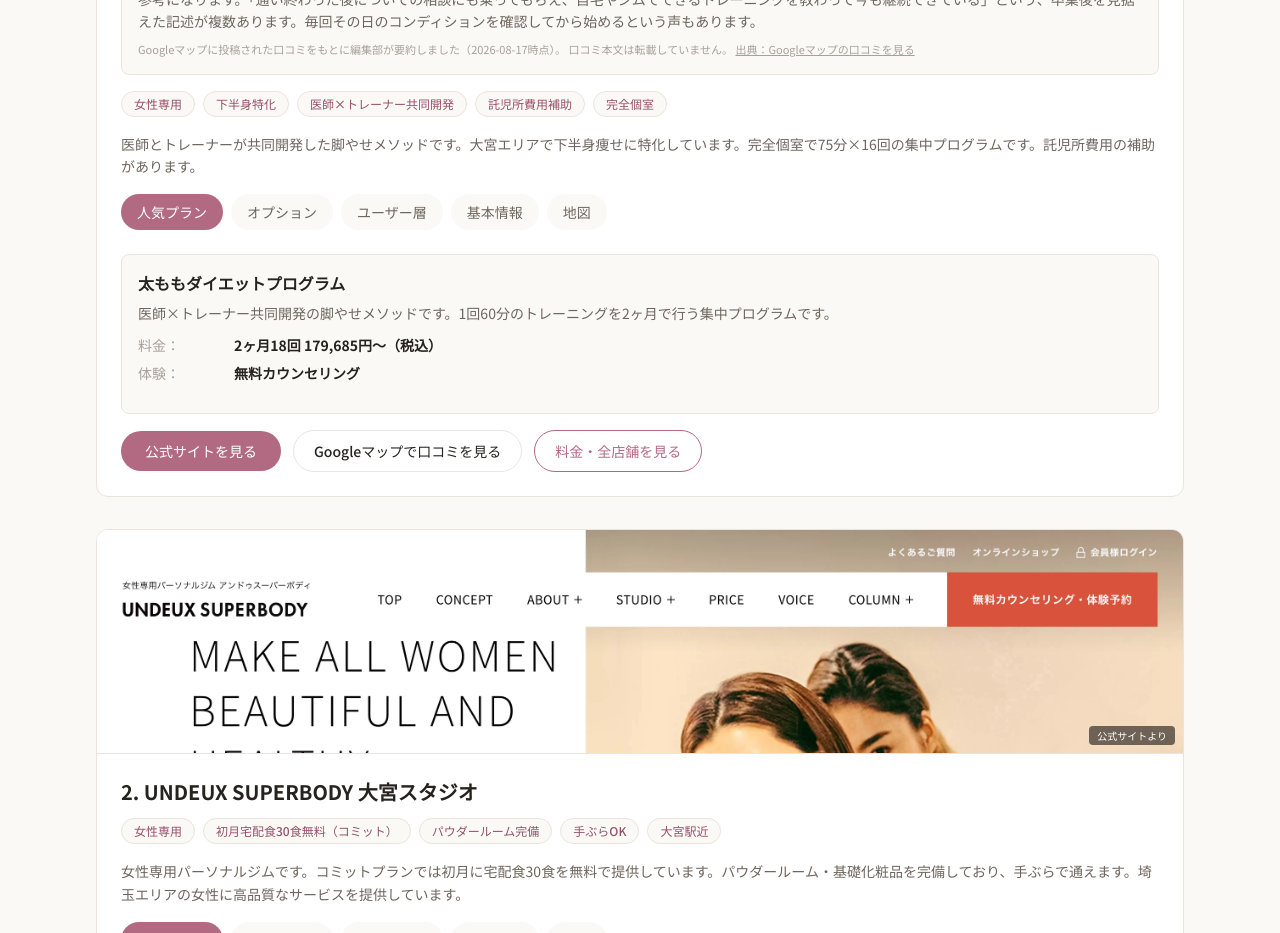
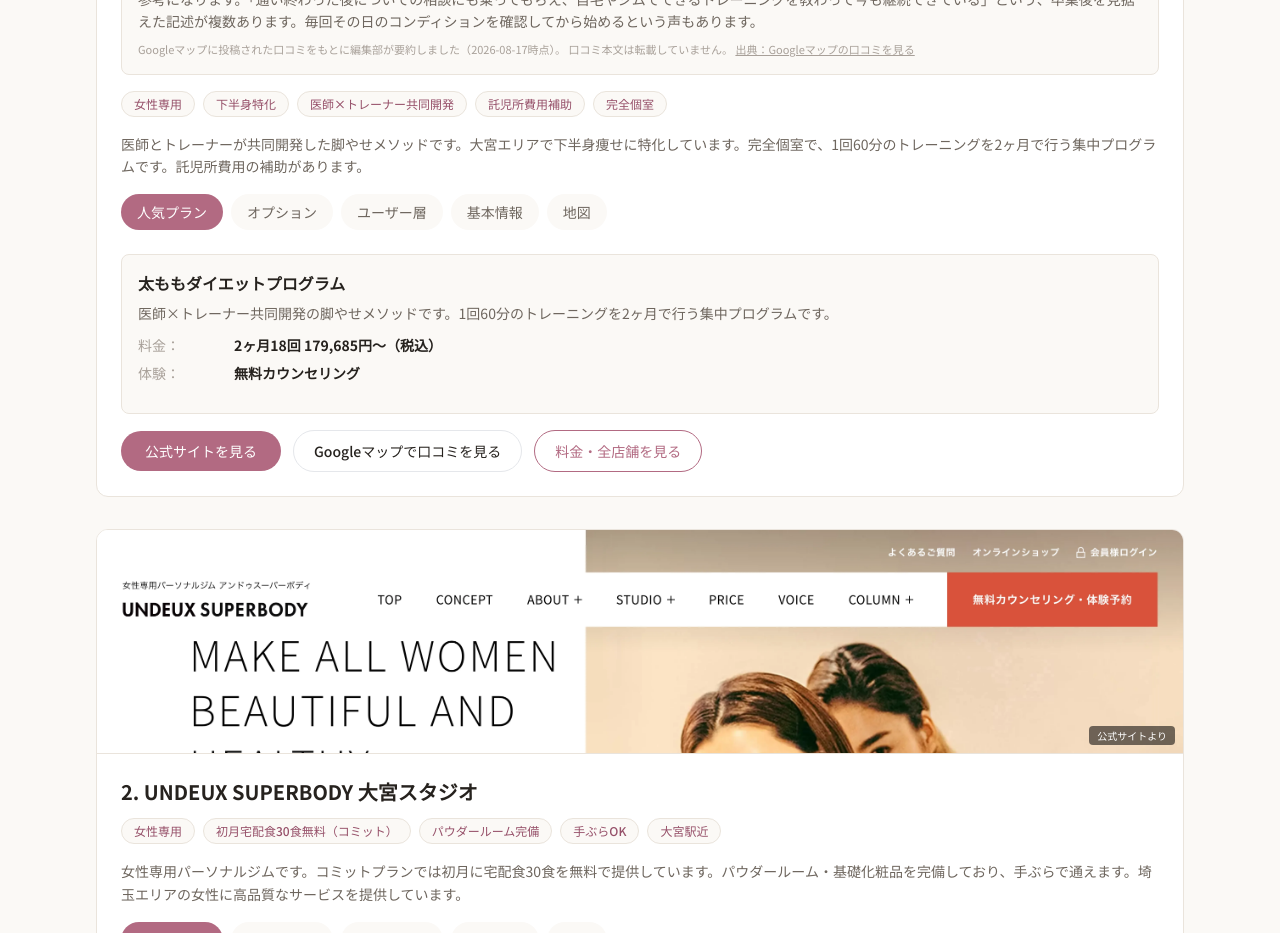
Before and after one commit to webmaster0818/g-personal-gym, a Next.js app: page /areas/omiya in a window 1280 px wide. Shown: the part 2640-3573 px from the top of the page. Built offline with nearby package versions, Linux system fonts and the light colour scheme.

Commit message:
ビーコンセプト大宮 徒歩5分→公式 東口徒歩6分・説明文の75分×16回→1回60分（10/30 公式店舗一覧・店舗ページで確認）
Co-Authored-By: Claude Opus 5.5 <noreply@anthropic.com>

```diff
--- a/app/areas/omiya/page.tsx
+++ b/app/areas/omiya/page.tsx
@@ -25,9 +25,9 @@ const gyms = [
     price: '2ヶ月18回 179,685円〜（税込）',
     trial: '無料カウンセリング',
     features: ['女性専用', '下半身特化', '医師×トレーナー共同開発', '託児所費用補助', '完全個室'],
-    description: '医師とトレーナーが共同開発した脚やせメソッドです。大宮エリアで下半身痩せに特化しています。完全個室で75分×16回の集中プログラムです。託児所費用の補助があります。',
-    access: 'JR「大宮駅」徒歩5分',
-    address: '埼玉県さいたま市大宮区（大宮駅徒歩5分）',
+    description: '医師とトレーナーが共同開発した脚やせメソッドです。大宮エリアで下半身痩せに特化しています。完全個室で、1回60分のトレーニングを2ヶ月で行う集中プログラムです。託児所費用の補助があります。',
+    access: 'JR「大宮駅」東口徒歩6分',
+    address: '埼玉県さいたま市大宮区（大宮駅東口徒歩6分）',
     popularPlan: { name: '太ももダイエットプログラム', description: '医師×トレーナー共同開発の脚やせメソッドです。1回60分のトレーニングを2ヶ月で行う集中プログラムです。', price: '2ヶ月18回 179,685円〜（税込）' },
     options: ['託児所費用補助（最大1,000円/回）', 'ウェア・タオル無料レンタル', '食事指導付き', '分割払い対応'],
     userProfile: { ageRange: '20代〜40代が中心', genderRatio: '女性100%', purpose: ['太もも痩せ', 'ヒップアップ', '産後ダイエット', '美脚'] },
@@ -66,7 +66,7 @@ const gyms = [
 const faqs = [
   { question: '大宮で女性専用のパーソナルジムはどこがおすすめですか？', answer: 'ビーコンセプト、UNDEUX SUPERBODYが大宮で人気です。脚やせならビーコンセプト、食事管理ならUNDEUXがおすすめです。' },
   { question: '大宮のパーソナルジムの料金相場はいくらですか？', answer: '大宮の2ヶ月コースは約18万〜22万円です。都心部より若干リーズナブルな傾向があります。' },
-  { question: '大宮駅から最も近いジムはどこですか？', answer: 'UNDEUX SUPERBODYが徒歩4分で最寄りです。ビーコンセプトは徒歩5分です。' },
+  { question: '大宮駅から最も近いジムはどこですか？', answer: 'UNDEUX SUPERBODYが徒歩4分で最寄りです。ビーコンセプトは東口から徒歩6分です。' },
   { question: '子連れで通えるジムはどこですか？', answer: 'ビーコンセプトには託児所費用の補助制度があります。大宮はファミリー層も多いエリアです。' },
   { question: '体験は無料ですか？', answer: 'UNDEUX SUPERBODYは体験レッスン0円です。ビーコンセプト・エクササイズコーチは無料カウンセリングです。' },
   { question: '大宮と浦和、どちらがおすすめですか？', answer: '大宮のほうが女性専用パーソナルジムの選択肢が豊富です。JR各線・東武線・ニューシャトルが交差するターミナル駅でアクセスも良好です。' },
```
Also changed, not shown: data/brandStores.json, 1 other file (tests, documents, lock files or other folders).
